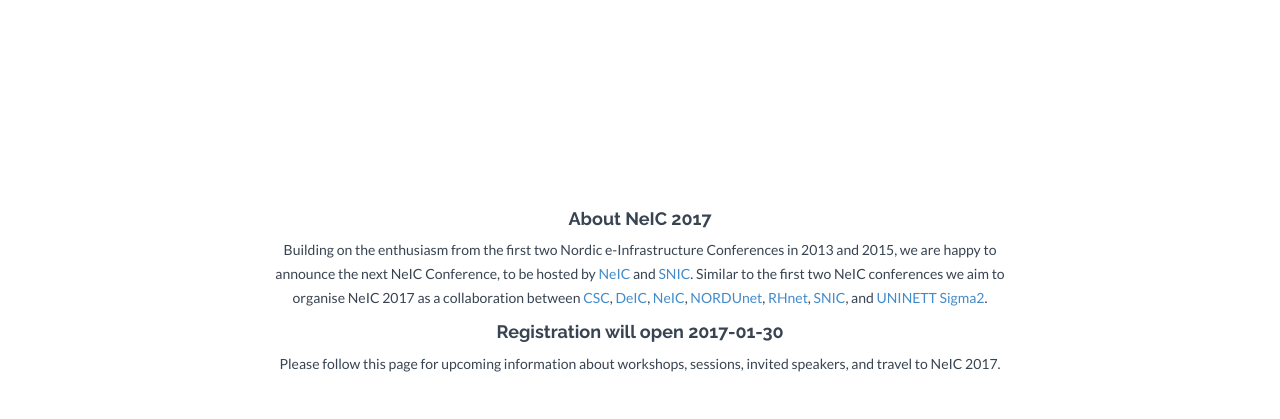
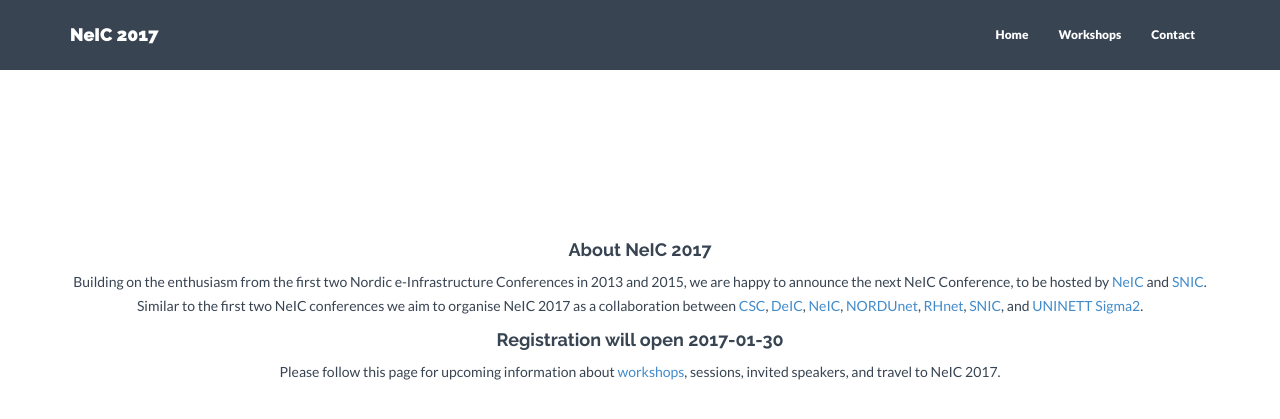
Before and after one commit to neicnordic/neic2017.nordforsk.org, a Jekyll site: the page built from index.md, in a window 1280 px wide. Shown: the top 419 px of the page. Built offline with Jekyll 4.4.1, drawn with Linux system fonts in a browser that asks for light colours; nearby versions of some CDN libraries.

Commit message:
add contact and info on open call

```diff
--- a/_includes/index.html
+++ b/_includes/index.html
@@ -1,14 +1,17 @@
 <style type="text/css">
     @media only screen and (min-device-width: 1232px) {
         body {
+            background: #384452;
             background-image: url("https://upload.wikimedia.org/wikipedia/commons/a/a1/Ume%C3%A5_River_View.jpg");
             background-size: 100%;
             background-repeat: no-repeat;
+            background-position: 0px 60px;
         }
     }
 
     @media only screen and (max-width: 1231px) {
         body {
+            background: #384452;
             background-image: url("https://upload.wikimedia.org/wikipedia/commons/a/a1/Ume%C3%A5_River_View.jpg");
             background-height: 100%;
             background-repeat: no-repeat;
@@ -16,9 +19,9 @@
     }
 </style>
 
-<div class="container">
+<div class="container mt">
     <div class="row">
-        <div class="col-lg-8 col-lg-offset-2">
+        <div class="col-lg-12">
             <div class="centering">
                 <div id="title_top">May 29th - June 1st, 2017</div>
                 <div id="title">NeIC 2017</div>
--- /dev/null
+++ b/_includes/navigation.html
@@ -0,0 +1,37 @@
+<div class="navbar navbar-default navbar-fixed-top" role="navigation">
+    <div class="container">
+
+        <!-- brand and toggle get grouped for better mobile display -->
+        <div class="navbar-header">
+            <button type="button" class="navbar-toggle" data-toggle="collapse" data-target=".navbar-collapse">
+                <span class="sr-only">Toggle navigation</span>
+                <span class="icon-bar"></span>
+                <span class="icon-bar"></span>
+                <span class="icon-bar"></span>
+            </button>
+            <a class="navbar-brand" href="{{ site.baseurl }}/">NeIC 2017</a>
+        </div>
+
+        <!-- collect the nav links, forms, and other content for toggling -->
+        <div class="navbar-collapse collapse navbar-right">
+            <ul class="nav navbar-nav">
+                {% for item in site.data.nav.main %}
+                    {% if item.section %}
+                        <li class="dropdown">
+                            <a href="#" class="dropdown-toggle" data-toggle="dropdown" role="button" aria-expanded="false">{{ item.section }} <span class="caret"></span></a>
+                            <ul class="dropdown-menu" role="menu">
+                                {% for i in item.links %}
+                                    <li><a href="{{ site.baseurl }}{{ i.url }}">{{ i.text }}</a></li>
+                                {% endfor %}
+                            </ul>
+                        </li>
+                    {% else %}
+                        <li>
+                            <a href="{{ site.baseurl }}{{ item.url }}">{{ item.text }}</a>
+                        </li>
+                    {% endif %}
+                {% endfor %}
+            </ul>
+        </div>
+    </div>
+</div>
--- a/_layouts/master.html
+++ b/_layouts/master.html
@@ -3,13 +3,12 @@
     {% include head.html %}
 
     <body>
+        {% include navigation.html %}
+
         {% if page.include %}
             {% include {{ page.include }}.html %}
         {% endif %}
 
-        {% if page.include != 'index' %}
-            {% include footer.html %}
-        {% endif %}
         {% include js.html %}
     </body>
 </html>
--- a/assets/css/style.css
+++ b/assets/css/style.css
@@ -158,6 +158,10 @@
     margin-top: 60px;
 }
 
+.mtt {
+    margin-top: 80px;
+}
+
 .hline {
     border-bottom: 2px solid #384452;
 }
@@ -221,14 +225,14 @@
 }
 
 #title {
-    font-size: 40px;
+    font-size: 30px;
     color: #ffffff;
     font-family: 'Raleway', sans-serif;
     font-weight: 700;
 }
 
 #title_top {
-    font-size: 25px;
+    font-size: 20px;
     color: #ffffff;
     font-family: 'Raleway', sans-serif;
     font-weight: 700;
@@ -236,7 +240,7 @@
 }
 
 #title_bottom {
-    font-size: 25px;
+    font-size: 20px;
     color: #ffffff;
     font-family: 'Raleway', sans-serif;
     font-weight: 700;
--- a/index.md
+++ b/index.md
@@ -25,5 +25,5 @@
 
 #### Registration will open 2017-01-30
 
-Please follow this page for upcoming information about workshops, sessions, invited speakers,
-and travel to NeIC 2017.
+Please follow this page for upcoming information about [workshops](workshops/),
+sessions, invited speakers, and travel to NeIC 2017.
```
Also changed, not shown: _data/nav.yml (added, +7 -0 lines), _includes/generic.html (added, +7 -0 lines), _pages/contact.md (added, +27 -0 lines), _pages/workshops.md (added, +34 -0 lines), 1 other file.
